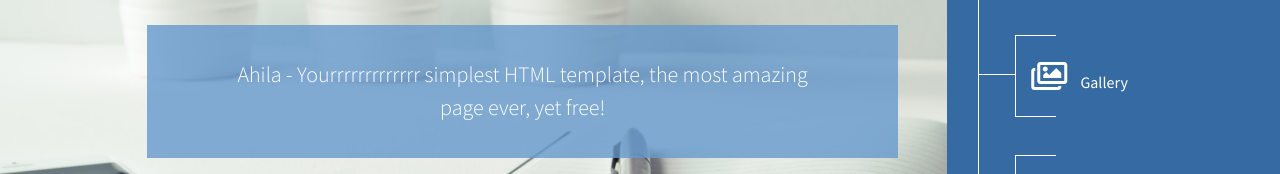
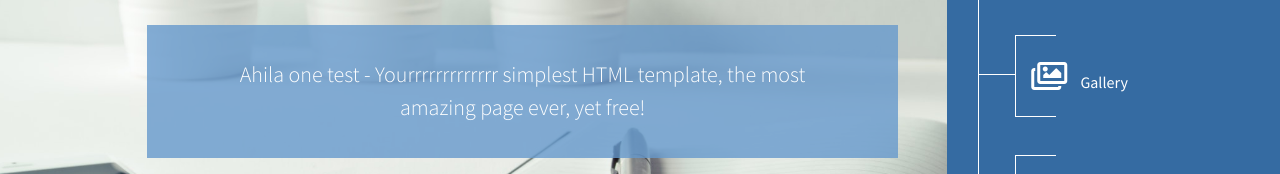
Before and after one commit to Ahila-pro/repo-one, a plain HTML site: page index.html in a window 1280 px wide. Shown: the part 384-558 px from the top of the page. Drawn offline with Linux system fonts and the light colour scheme.

Commit message:
name change  index file

```diff
--- a/index.html
+++ b/index.html
@@ -55,7 +55,7 @@ https://www.tooplate.com/view/2123-simply-amazed
                 <div class="container">
                     <div class="item">
                         <div class="bg-blue-transparent logo-fa"><span><i class="fas fa-2x fa-atom"></i></span> Simply Amazed</div>
-                        <div class="bg-blue-transparent simple"><p>Ahila - Yourrrrrrrrrrrrr simplest HTML template, the most amazing page ever, yet free!</p></div>
+                        <div class="bg-blue-transparent simple"><p>Ahila one test - Yourrrrrrrrrrrrr simplest HTML template, the most amazing page ever, yet free!</p></div>
                     </div>
                 </div>
             </div>
```
